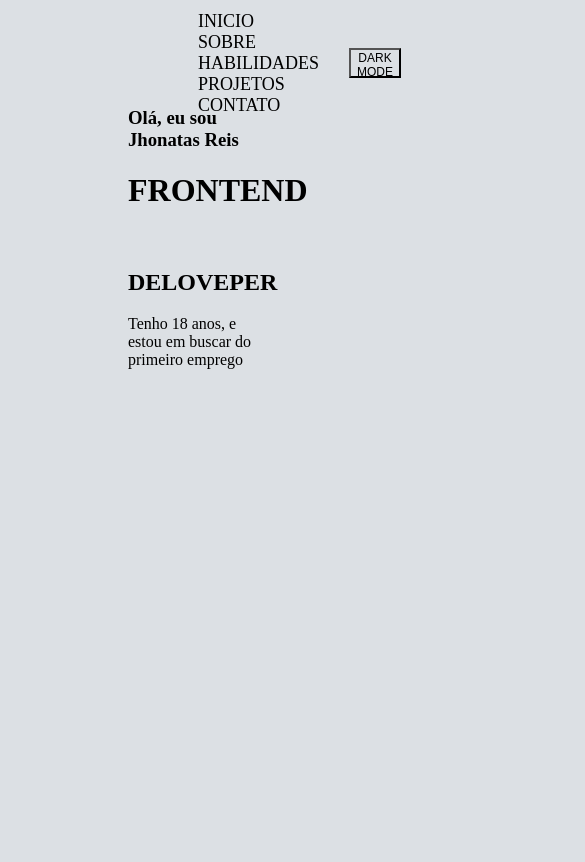
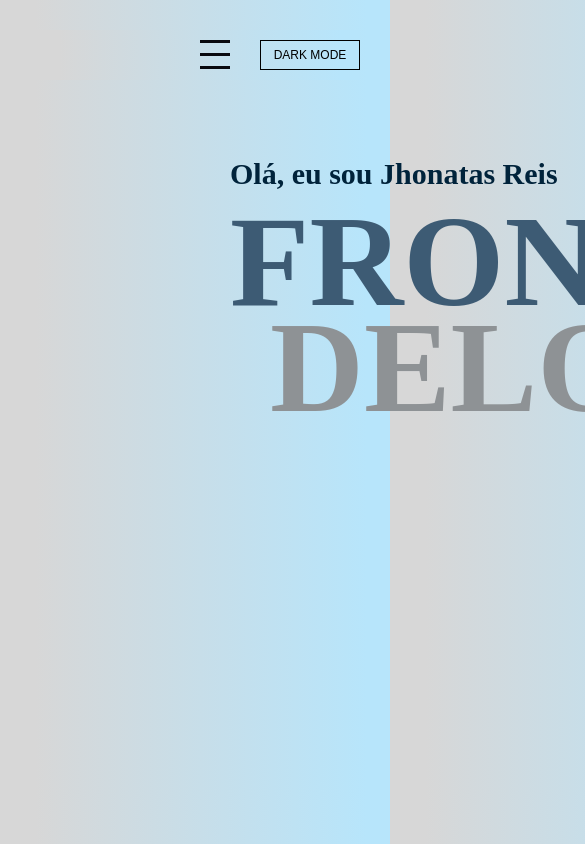
Before and after one commit to kira3434/meuportifolio, a plain HTML site: page index.html in a window 390 px wide. Shown: the top 862 px of the page, 585 px wide, since content can reach past the window. Drawn offline with Linux system fonts and the light colour scheme.

Commit message:
Update style.css

```diff
--- a/style.css
+++ b/style.css
@@ -1,20 +1,31 @@
-body{
+body {
     padding: 30px 120px;
-    background-color: #DCE0E4;
+    background: rgb(215,215,215);
+    background: linear-gradient(90deg, rgba(215,215,215,1) 9%, rgba(183,229,251,1) 94%);
+    margin: 0;
+    /* Certifique-se de remover a margem padrão do body */
+}
 
-}
-#inicio{
+#inicio {
     width: 100%;
     height: 85vh;
 }
-#navbar{
-    width: 100%;
+
+#navbar {
+    width: calc(100% - 240px);
+    /* Leva em consideração o padding de 120px em cada lado do body */
     height: 50px;
-    background-color: #DCE0E4;
+    background: rgb(215,215,215);
+background: linear-gradient(90deg, rgba(215,215,215,1) 9%, rgba(183,229,251,1) 94%);
     display: flex;
+    position: fixed;
+    top: 30px;
+    /* Ajusta a distância do topo para compensar o padding do body */
+    left: 120px;
+    /* Ajusta a distância da esquerda para compensar o padding do body */
 }
 
-.logo{
+.logo {
     width: 50px;
     height: 50px;
     background-image: url(imagens/logo\ portifolio.png);
@@ -22,32 +33,49 @@ body{
     background-repeat: no-repeat;
     margin-right: auto;
 }
-.navbar-links{
+
+.menu {
+    display: none;
+}
+
+.navbar-links {
     justify-content: flex-end;
     align-items: center;
     display: flex;
 }
-.navbar-links ul{
+
+.navbar-links ul {
     list-style: none;
 }
-.navbar-links li{
+
+.navbar-links li {
     display: inline;
     margin-left: 30px;
 }
-.navbar-links a{
+
+.navbar-links a {
     text-decoration: none;
-    color: #000000;
+    color: #004e7f;
     font-size: 18px;
 }
-.navbar-links a:hover{
+
+.navbar-links a:hover {
     padding: 5px;
-    color: #DCE0E4;
-    background-color: #08090f;
+    color: #2e2e2e;
+    background-color: #a0b8ca;
     transition: 1.0s;
 }
 
+.navbar-links.active {
+    height: 90vh;
+}
 
-#toggle-mode{
+.navbar-links.active ul {
+    opacity: 1;
+}
+
+
+#toggle-mode {
     margin-left: 30px;
     background-color: transparent;
     width: 100px;
@@ -56,53 +84,241 @@ body{
     transition: 1.0s;
     height: 30px;
     margin-top: 10px;
+    border: 1px solid black;
 }
-#toggle-mode:hover{
+
+#toggle-mode:hover {
     background-color: black;
     width: 120px;
     font-size: 16px;
     color: white;
 }
+
+#capa {
+    width: 100%;
+    height: 100%;
+    margin-top: 4%;
+    background-color: transparent;
+    display: flex;
+}
+
+.titulo-inicio {
+    margin-top: 100px;
+    margin-left: 200px;
+    position: absolute;
+    animation: fade-in 3s ease-in-out forwards;
+}
+
+.titulo-inicio h3 {
+    font-size: 30px;
+    color: #00233b;
+    line-height: 1px;
+}
+
+.titulo-inicio h1 {
+    font-size: 130px;
+    color: #3d5b74;
+    line-height: 1px;
+}
+
+.titulo-inicio h2 {
+    font-size: 130px;
+    color: #8e9295;
+    line-height: 1px;
+    margin-top: -0px;
+    margin-left: 40px;
+}
+
+.titulo-inicio p {
+    font-size: 20px;
+    max-width: 250px;
+    margin-top: -45px;
+    margin-left: 650px;
+    color: #00233b
+}
+
+.icon {
+    width: 240px;
+    height: 50px;
+    position: absolute;
+    right: -50px;
+    top: 120px;
+    display: flex;
+    animation: fade-in 5s ease-in-out forwards;
+}
+
+.icone {
+    width: 50px;
+    height: 50px;
+    margin-left: 10px;
+}
+
+.icone img {
+    filter: invert(17%) sepia(70%) saturate(2408%) hue-rotate(183deg) brightness(99%) contrast(102%);
+    transition: 0.5s;
+}
+
+.icone img:hover {
+    filter: invert(89%) sepia(2%) saturate(5828%) hue-rotate(179deg) brightness(84%) contrast(86%);
+}
+
+@keyframes fade-in {
+    from {
+        opacity: 0;
+    }
+
+    to {
+        opacity: 1;
+    }
+}
+
+
 /*  inicio dark mode */
-.dark-mode{
-    background-color: #08090f;
+.dark-mode {
+    background: rgb(0,0,0);
+background: linear-gradient(90deg, rgba(0,0,0,1) 4%, rgba(0,32,56,1) 77%);
 }
-.dark-mode #navbar{
-    background-color: #08090f;
+
+.dark-mode #navbar {
+    background: rgb(0,0,0);
+background: linear-gradient(90deg, rgba(0,0,0,1) 4%, rgba(0,32,56,1) 77%);
 }
-.dark-mode .logo{
+
+.dark-mode .logo {
     background-image: url(imagens/logo\ portifolio\ dark\ mode.png);
     background-size: cover;
     background-repeat: no-repeat;
     width: 50px;
     height: 50px;
 }
-.dark-mode .navbar-links a{
+
+.dark-mode .navbar-links a {
     color: #DCE0E4;
 }
-.dark-mode .navbar-links a:hover{
+
+.dark-mode .navbar-links a:hover {
     background-color: #DCE0E4;
     color: #08090f;
 }
-.dark-mode #toggle-mode{
+
+.dark-mode #toggle-mode {
     border: 1px solid #DCE0E4;
     color: #DCE0E4;
 }
-.dark-mode #toggle-mode:hover{
+
+.dark-mode #toggle-mode:hover {
     background-color: #DCE0E4;
     width: 120px;
     font-size: 16px;
     color: #08090f;
 }
+.dark-mode .titulo-inicio h3 {
+    color: #004e7f;
+}
+
+.dark-mode .titulo-inicio h1 {
+    color: #9fb7cb;
+}
+
+.dark-mode .titulo-inicio h2 {
+    color: #8e9295;
+}
+
+.dark-mode .titulo-inicio p {
+    color: #004e7f;
+}
+
 /* fim do dark mode */
 
 /* inicio do responsivo responsivo*/
+@media screen and (max-width:1071px) {
+    body {
+        padding: 30px 90px;
+    }
 
+    #navbar {
+        width: calc(100% - 180px);
+        /* Leva em consideração o padding de 90px em cada lado do body */
 
+        top: 30px;
+        /* Ajusta a distância do topo para compensar o padding do body */
+        left: 90px;
+        /* Ajusta a distância da esquerda para compensar o padding do body */
+    }
 
+}
 
+@media screen and (max-width:1000px) {
+    body {
+        padding: 30px 30px;
+    }
 
+    #navbar {
+        width: calc(100% - 60px);
+        /* Leva em consideração o padding de 30px em cada lado do body */
 
+        top: 30px;
+        /* Ajusta a distância do topo para compensar o padding do body */
+        left: 30px;
+        /* Ajusta a distância da esquerda para compensar o padding do body */
+    }
+}
 
+@media screen and (max-width:870px) {
+    .menu {
+        display: block;
+        cursor: pointer;
+    }
+
+    .menu .line {
+        width: 30px;
+        height: 3px;
+        background-color: #08090f;
+        margin: 10px 0;
+    }
+
+    .navbar-links {
+        height: 0;
+        position: absolute;
+        top: 80px;
+        right: 0;
+        width: 40vh;
+        background-color: #08090f;
+        transition: 0.5s;
+
+    }
+
+    .navbar-links ul {
+        position: relative;
+        top: -230px;
+        opacity: 0;
+    }
+
+    .navbar-links li {
+        display: block;
+        width: fit-content;
+        margin-right: 200px;
+        transition: 0.5s;
+        margin-bottom: 20px;
+    }
+
+    .navbar-links a {
+        color: #DCE0E4;
+    }
+
+    .navbar-links a:hover {
+        background-color: #DCE0E4;
+        color: #08090f;
+    }
+}
+
+@media screen and (max-width:405px) {
+
+    .navbar-links li {
+
+        margin-right: 130px;
+
+    }
+}
 
 /* fim do responsivo responsivo*/
```
